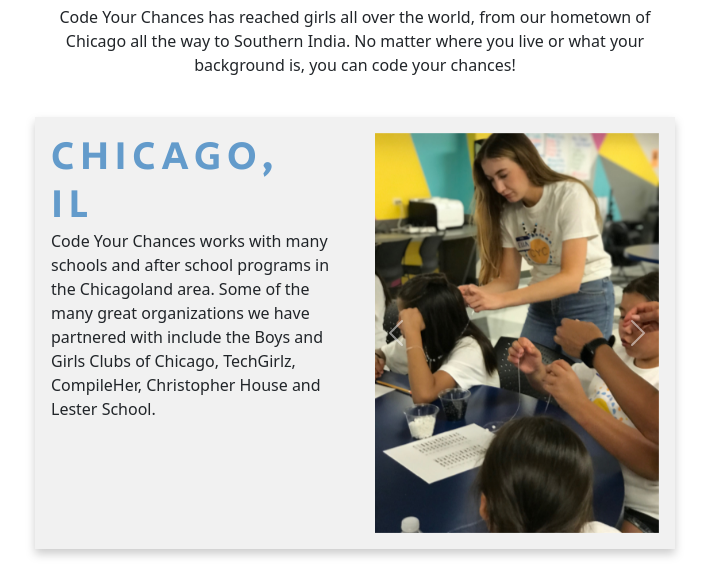
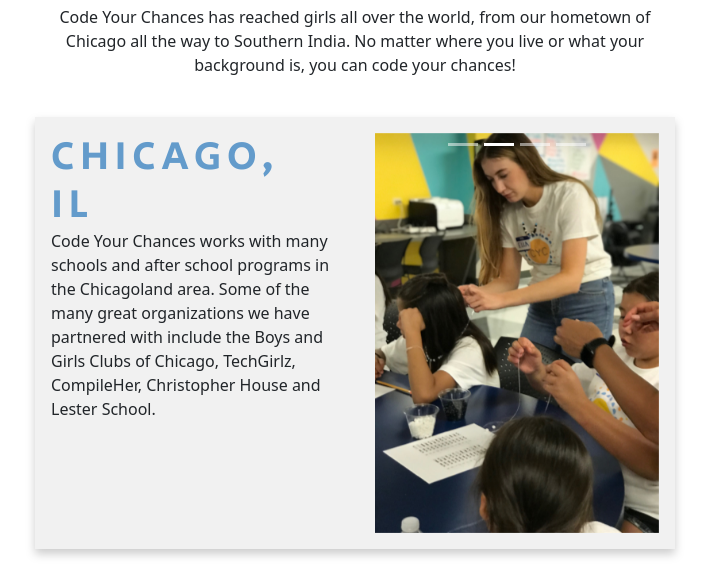
Before and after one commit to siyachoudhary/codeyourchances, a React (Create React App) app: page /codeyourchances/projects in a window 1280 px wide. Shown: the part 840-1423 px from the top of the page, without its empty margins (285-994 px from the left). Built offline with nearby package versions, Linux system fonts and the light colour scheme.

Commit message:
slidshow projects added

```diff
--- a/src/screens/Projects.css
+++ b/src/screens/Projects.css
@@ -92,6 +92,15 @@
   }
 
   .carousel-indicators{
+    bottom: 0;
+    margin: 0vh;
+  }
+
+  .carousel-control-prev-icon{
+    visibility: hidden;
+  }
+
+  .carousel-control-next-icon{
     visibility: hidden;
   }
 
```
